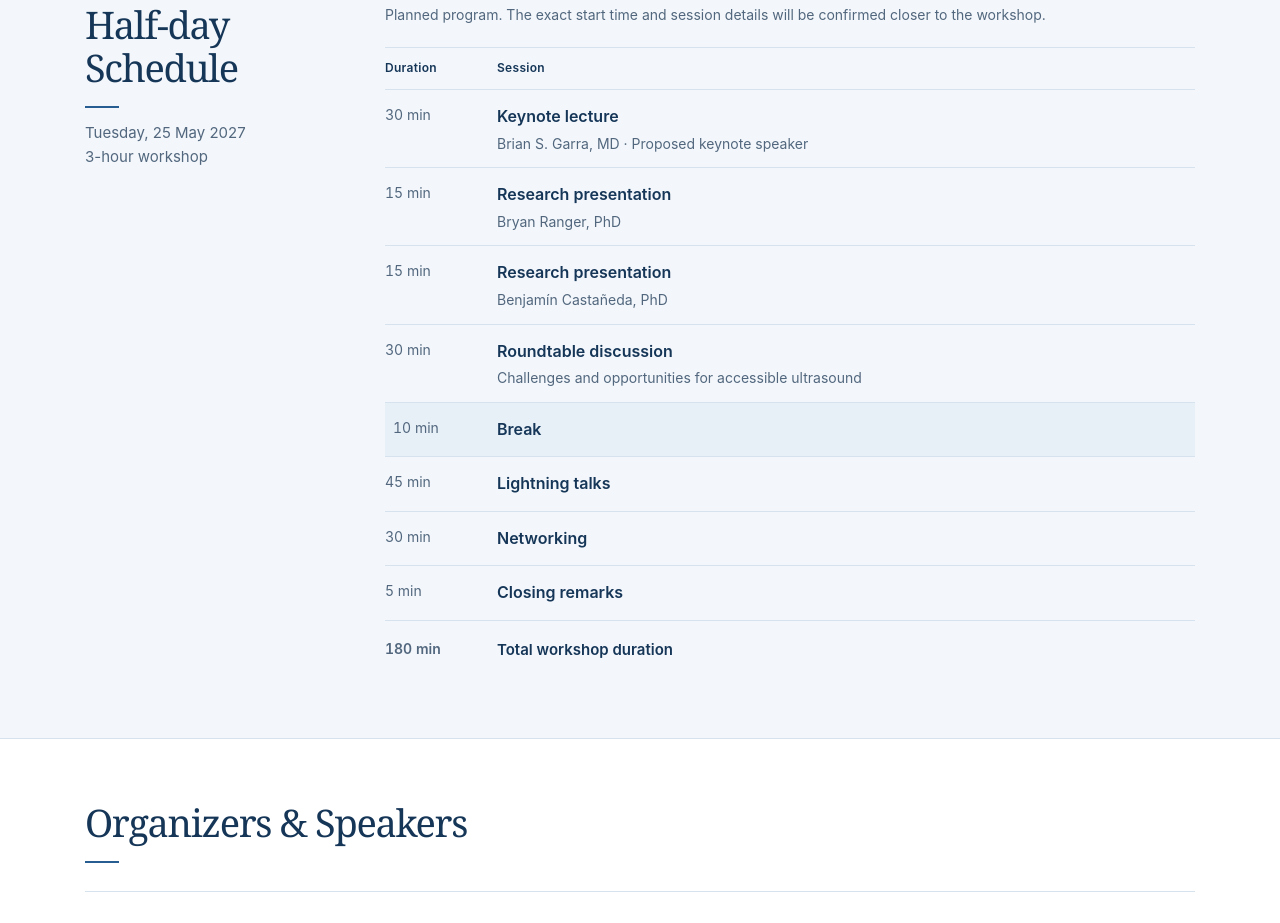
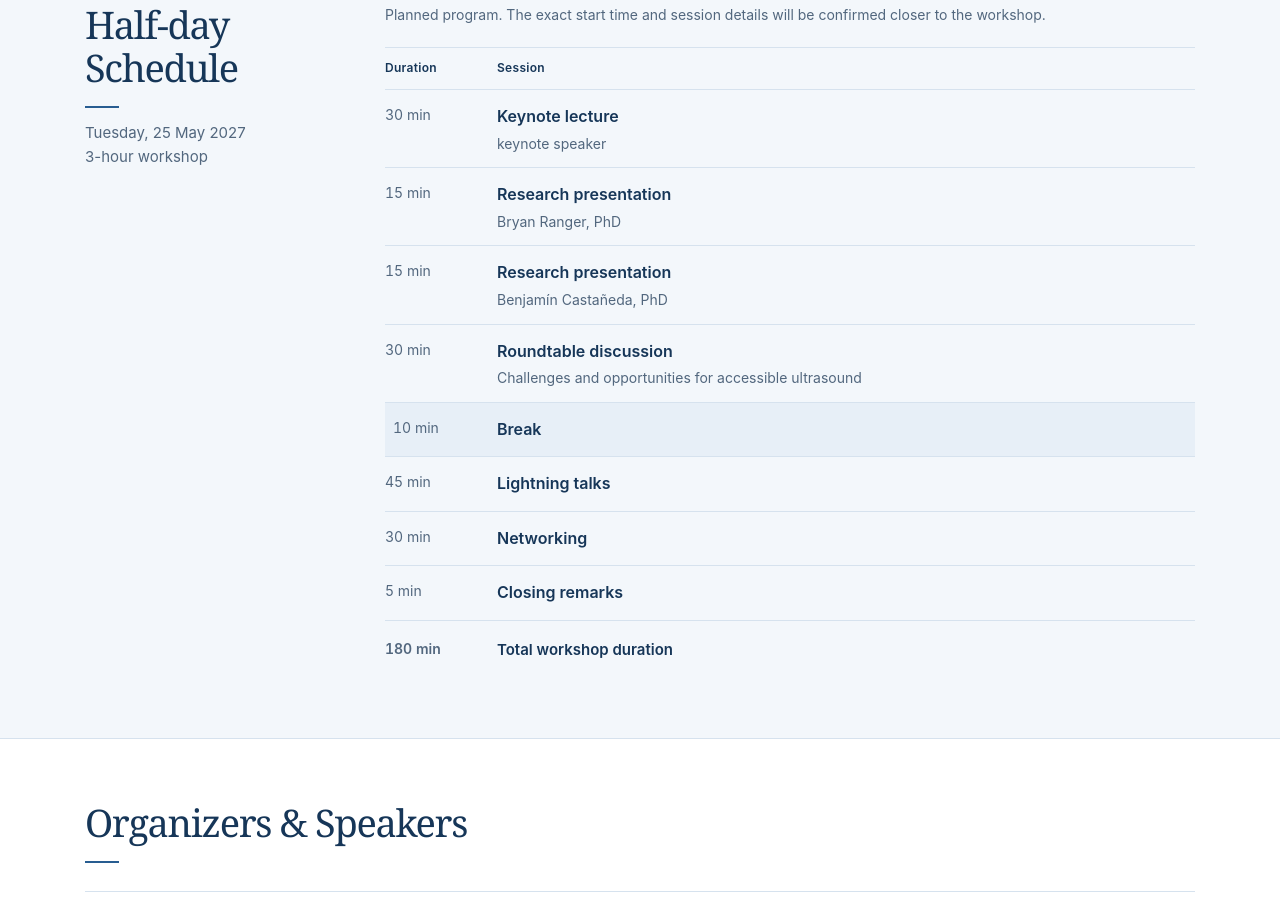
Before and after one commit to castanedalab/isbi2027-workshop-intelligent-ultrasound, a plain HTML site: page index.html in a window 1280 px wide. Shown: the part 2458-3381 px from the top of the page. Drawn offline with Linux system fonts and the light colour scheme.

Commit message:
Modify keynote speaker details in index.html
Updated keynote speaker information in the workshop schedule.

```diff
--- a/index.html
+++ b/index.html
@@ -117,7 +117,7 @@
             <caption class="sr-only">Planned three-hour workshop schedule</caption>
             <thead><tr><th scope="col">Duration</th><th scope="col">Session</th></tr></thead>
             <tbody>
-              <tr><td>30 min</td><td><strong>Keynote lecture</strong><span>Brian S. Garra, MD &middot; Proposed keynote speaker</span></td></tr>
+              <tr><td>30 min</td><td><strong>Keynote lecture</strong><span>keynote speaker</span></td></tr>
               <tr><td>15 min</td><td><strong>Research presentation</strong><span>Bryan Ranger, PhD</span></td></tr>
               <tr><td>15 min</td><td><strong>Research presentation</strong><span>Benjam&iacute;n Casta&ntilde;eda, PhD</span></td></tr>
               <tr><td>30 min</td><td><strong>Roundtable discussion</strong><span>Challenges and opportunities for accessible ultrasound</span></td></tr>
```
